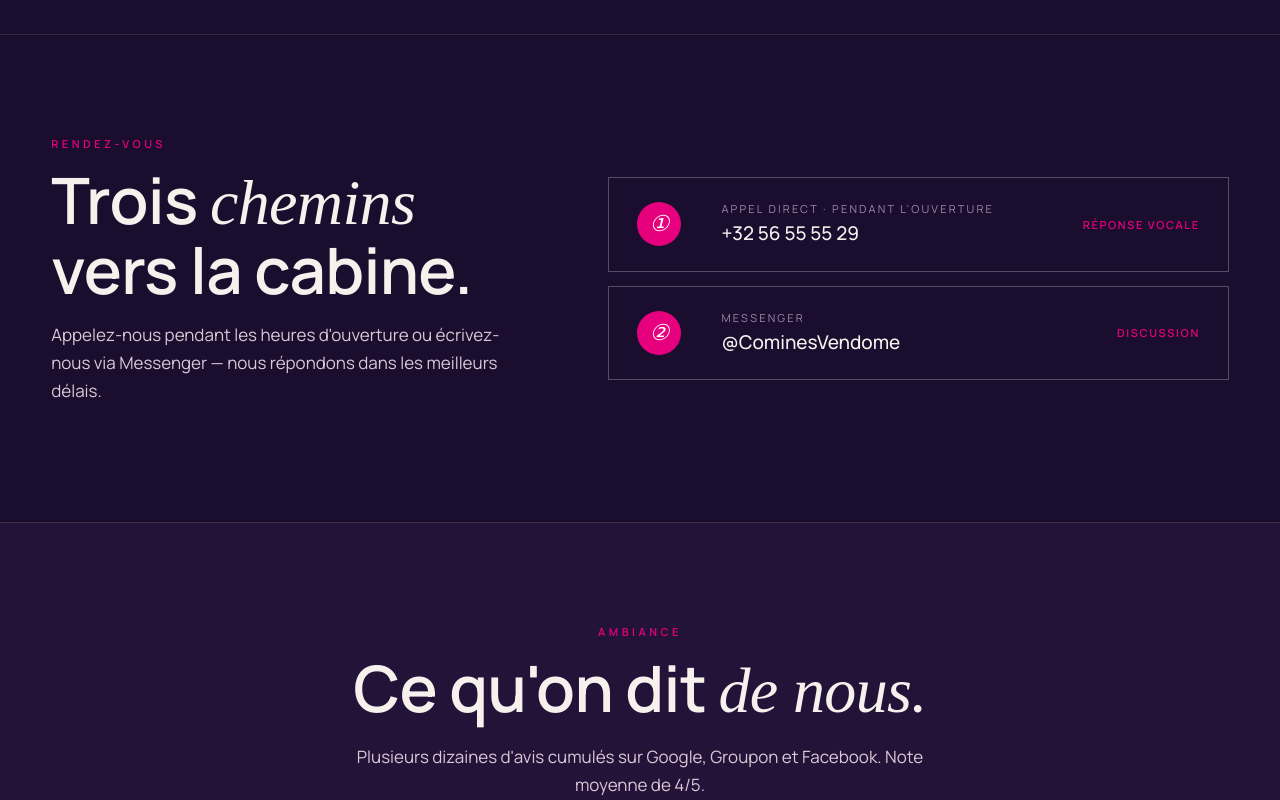
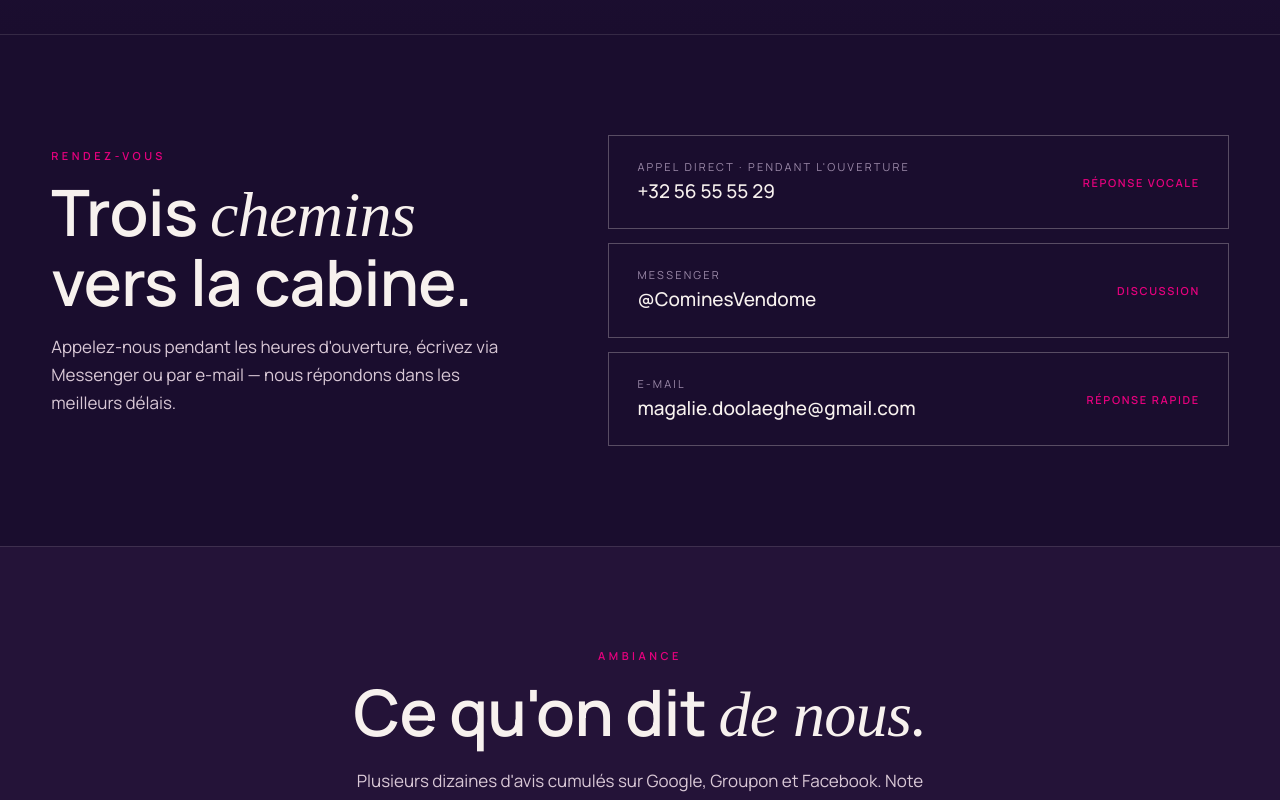
Before and after one commit to Achille-Deribreux/institut_vendome_website, a React (Vite) app: page / in a window 1280 px wide. Shown: the part 6460-7260 px from the top of the page. Built offline with nearby package versions, Linux system fonts and the light colour scheme; a web font is replaced by a local one.

Commit message:
adapt stuff

```diff
--- a/src/components/NavBar.tsx
+++ b/src/components/NavBar.tsx
@@ -52,7 +52,7 @@ export default function NavBar({ activePage }: NavBarProps) {
               NL
             </button>
           </div>
-          <a className="nav-cta" href="tel:+3256555529">
+          <a className="nav-cta" href="/#booking">
             {t('cta_book')}
           </a>
         </div>
--- a/src/components/sections/Booking.tsx
+++ b/src/components/sections/Booking.tsx
@@ -12,7 +12,6 @@ export default function Booking() {
         </div>
         <div className="channels reveal">
           <a className="channel" href="tel:+3256555529">
-            <div className="ico">①</div>
             <div>
               <div className="l1">{t('book_ch1_l1')}</div>
               <div className="l2">+32 56 55 55 29</div>
@@ -20,13 +19,19 @@ export default function Booking() {
             <div className="ind">{t('book_ch1_ind')}</div>
           </a>
           <a className="channel" href="https://m.me/CominesVendome">
-            <div className="ico">②</div>
             <div>
               <div className="l1">{t('book_ch2_l1')}</div>
               <div className="l2">@CominesVendome</div>
             </div>
             <div className="ind">{t('book_ch2_ind')}</div>
           </a>
+          <a className="channel" href="mailto:magalie.doolaeghe@gmail.com">
+            <div>
+              <div className="l1">{t('book_ch3_l1')}</div>
+              <div className="l2">magalie.doolaeghe@gmail.com</div>
+            </div>
+            <div className="ind">{t('book_ch3_ind')}</div>
+          </a>
         </div>
       </div>
     </section>
--- a/src/components/sections/Hero.tsx
+++ b/src/components/sections/Hero.tsx
@@ -13,7 +13,7 @@ export default function Hero() {
           <span className="script">{t('hero_script')}</span>
         </h1>
         <div className="hero-meta">
-          <a className="btn primary" href="tel:+3256555529">{t('cta_book')}</a>
+          <a className="btn primary" href="#booking" onClick={(e) => { e.preventDefault(); document.querySelector('#booking')?.scrollIntoView({ behavior: 'smooth' }) }}>{t('cta_book')}</a>
           <a className="btn hero-btn-ghost" href="#services" onClick={(e) => { e.preventDefault(); document.querySelector('#services')?.scrollIntoView({ behavior: 'smooth' }) }}>
             {t('hero_cta_discover')}
           </a>
--- a/src/components/sections/Visit.tsx
+++ b/src/components/sections/Visit.tsx
@@ -11,8 +11,8 @@ export default function Visit() {
           <p className="lede">{t('vis_lede')}</p>
           <ul className="visit-info">
             <li><span className="k">{t('vis_tel')}</span><span className="v"><strong>+32 56 55 55 29</strong></span></li>
-            <li className="hrs"><span className="k">{t('vis_marven')}</span><span className="v"><strong>08h30 → 19h00</strong></span></li>
-            <li className="hrs"><span className="k">{t('vis_sat')}</span><span className="v"><strong>08h30 → 18h00</strong></span></li>
+            <li className="hrs"><span className="k">{t('vis_marven')}</span><span className="v"><strong>09h00 → 18h30</strong></span></li>
+            <li className="hrs"><span className="k">{t('vis_sat')}</span><span className="v"><strong>08h30 → 17h00</strong></span></li>
             <li><span className="k">{t('vis_dimlon')}</span><span className="v">{t('vis_closed')}</span></li>
             <li><span className="k">{t('vis_payments')}</span><span className="v">{t('vis_payments_val')}</span></li>
           </ul>
--- a/src/context.tsx
+++ b/src/context.tsx
@@ -104,11 +104,13 @@ const DICT = {
     book_title_pre: 'Trois ',
     book_title_em: 'chemins',
     book_title_post: ' vers la cabine.',
-    book_lede: "Appelez-nous pendant les heures d'ouverture ou écrivez-nous via Messenger — nous répondons dans les meilleurs délais.",
+    book_lede: "Appelez-nous pendant les heures d'ouverture, écrivez via Messenger ou par e-mail — nous répondons dans les meilleurs délais.",
     book_ch1_l1: "Appel direct · pendant l'ouverture",
     book_ch1_ind: 'Réponse vocale',
     book_ch2_l1: 'Messenger',
     book_ch2_ind: 'Discussion',
+    book_ch3_l1: 'E-mail',
+    book_ch3_ind: 'Réponse rapide',
     // Reviews
     rev_eyebrow: 'Ambiance',
     rev_title_pre: "Ce qu'on dit ",
@@ -157,6 +159,8 @@ const DICT = {
     cont_msg_label: 'Messenger',
     cont_msg_cta: 'Écrire via Messenger',
     cont_msg_sub: 'Réponse sous 24h en semaine',
+    cont_email_label: 'E-mail',
+    cont_email_sub: 'Réponse rapide',
     cont_hours: 'Horaires',
     cont_mon: 'Lundi',
     cont_marven: 'Mar — Ven',
@@ -273,11 +277,13 @@ const DICT = {
     book_title_pre: 'Drie ',
     book_title_em: 'wegen',
     book_title_post: ' naar de cabine.',
-    book_lede: 'Bel ons tijdens de openingsuren of schrijf ons via Messenger — we antwoorden zo snel mogelijk.',
+    book_lede: 'Bel ons tijdens de openingsuren, schrijf via Messenger of per e-mail — we antwoorden zo snel mogelijk.',
     book_ch1_l1: 'Direct bellen · tijdens openingsuren',
     book_ch1_ind: 'Telefonisch antwoord',
     book_ch2_l1: 'Messenger',
     book_ch2_ind: 'Bericht',
+    book_ch3_l1: 'E-mail',
+    book_ch3_ind: 'Snel antwoord',
     // Reviews
     rev_eyebrow: 'Sfeer',
     rev_title_pre: 'Wat men zegt ',
@@ -326,6 +332,8 @@ const DICT = {
     cont_msg_label: 'Messenger',
     cont_msg_cta: 'Schrijven via Messenger',
     cont_msg_sub: 'Antwoord binnen 24u op werkdagen',
+    cont_email_label: 'E-mail',
+    cont_email_sub: 'Snel antwoord',
     cont_hours: 'Openingsuren',
     cont_mon: 'Maandag',
     cont_marven: 'Din — Vri',
--- a/src/index.css
+++ b/src/index.css
@@ -1325,7 +1325,7 @@ h1, h2, h3, h4 {
 .channels { display: grid; gap: 14px; }
 .channel {
   display: grid;
-  grid-template-columns: 60px 1fr auto;
+  grid-template-columns: 1fr auto;
   gap: 24px;
   padding: 22px 28px;
   border: 1px solid var(--line-strong);
@@ -1335,19 +1335,6 @@ h1, h2, h3, h4 {
   text-decoration: none;
 }
 .channel:hover { background: var(--card-strong); border-color: var(--accent); transform: translateX(4px); color: var(--ink); }
-.channel .ico {
-  width: 44px; height: 44px;
-  border-radius: 50%;
-  background: var(--accent);
-  color: #fff;
-  display: flex;
-  align-items: center;
-  justify-content: center;
-  font-family: var(--font-script);
-  font-style: italic;
-  font-size: 22px;
-  flex-shrink: 0;
-}
 .channel .l1 { font-size: 11px; letter-spacing: 0.2em; text-transform: uppercase; color: var(--ink-mute); }
 .channel .l2 { font-size: 19px; font-weight: 500; margin-top: 2px; }
 .channel .ind { font-size: 11px; letter-spacing: 0.15em; text-transform: uppercase; color: var(--accent); font-weight: 600; }
--- a/src/pages/ContactPage.tsx
+++ b/src/pages/ContactPage.tsx
@@ -59,6 +59,17 @@ export default function ContactPage() {
                       {t('cont_msg_cta')}
                     </a>
                     <div className="info-sub">{t('cont_msg_sub')}</div>
+                  </div>
+                </div>
+
+                <div className="info-card">
+                  <div className="info-icon">@</div>
+                  <div>
+                    <div className="info-label">{t('cont_email_label')}</div>
+                    <a className="info-value info-link" href="mailto:magalie.doolaeghe@gmail.com">
+                      magalie.doolaeghe@gmail.com
+                    </a>
+                    <div className="info-sub">{t('cont_email_sub')}</div>
                   </div>
                 </div>
 
```
